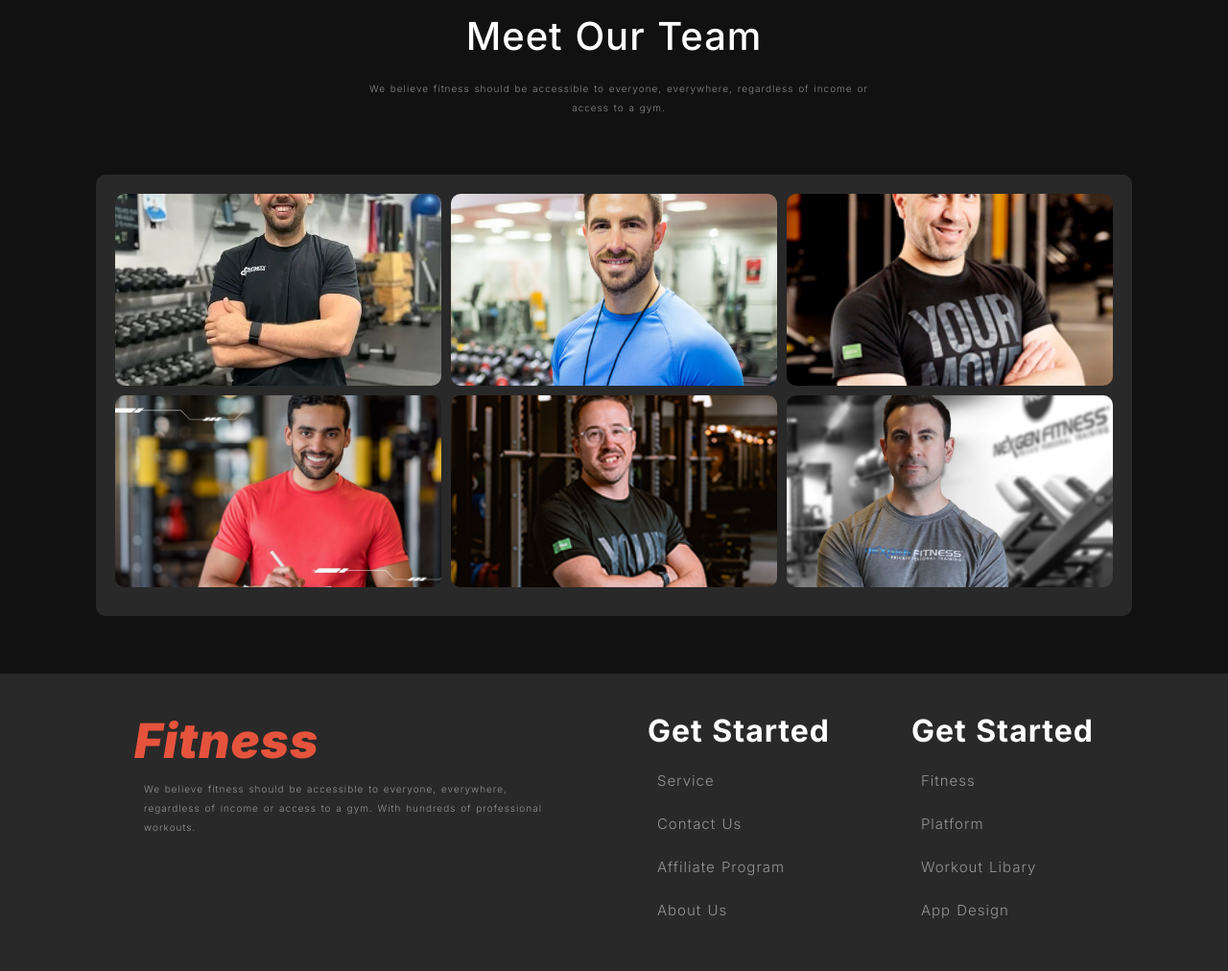
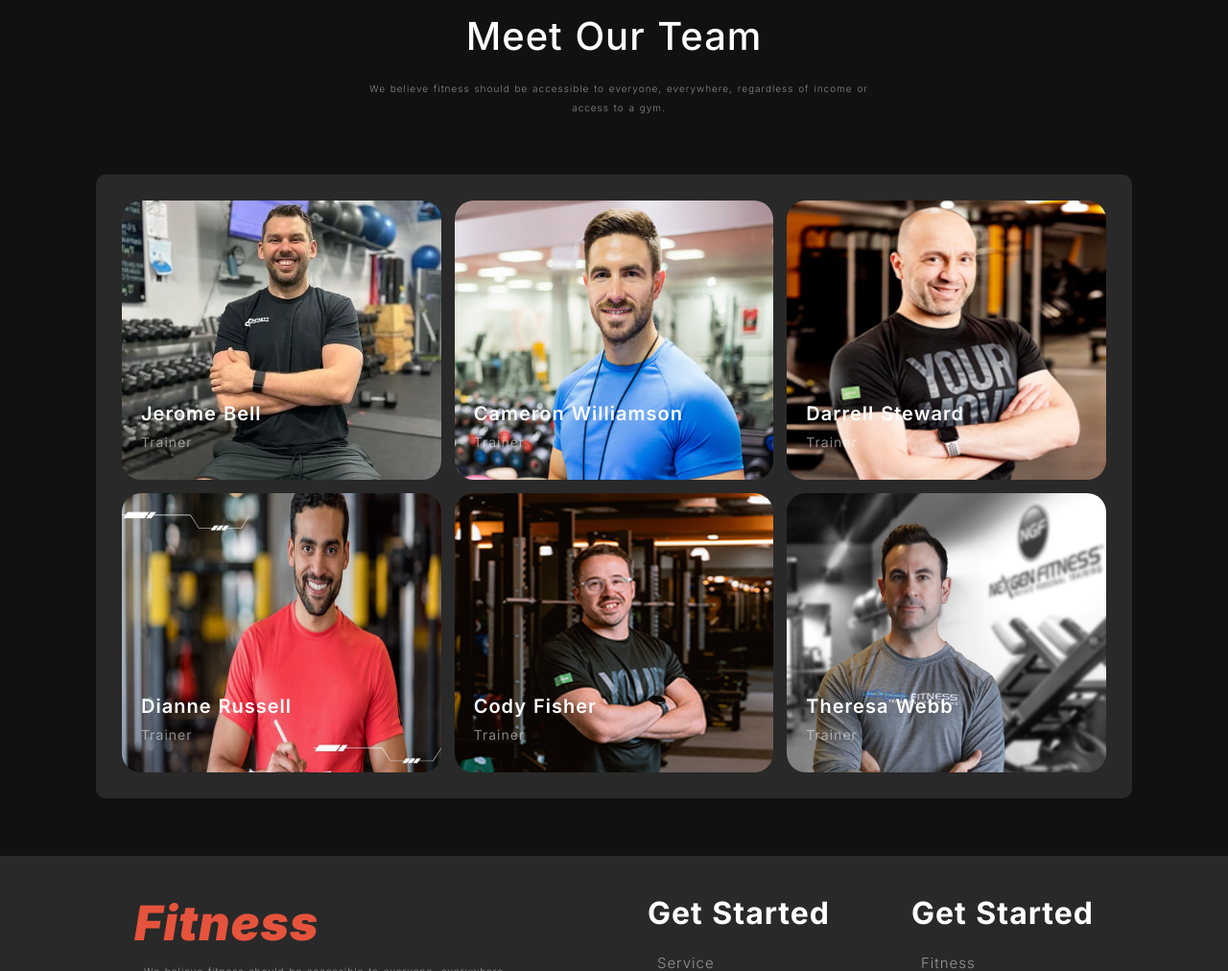
Before and after one commit to suravi8/Assignment_2, a plain HTML site: page index.html in a window 1280 px wide. Shown: the part 2464-3476 px from the top of the page at 96% size. Drawn offline with nearby package versions, Linux system fonts and the light colour scheme.

Commit message:
Add files via upload

```diff
--- a/index.html
+++ b/index.html
@@ -264,27 +264,33 @@
           <p class="text-gray1">We believe fitness should be accessible to everyone, everywhere, regardless of income or
 access to a gym.</p>
         </div>
-        <div class="six_p2">
-          <div class="six_img1">
-            <div>
-              <img src="images/trainer1.png" alt="">
+        <div class="fifth_section_row_previous">
+      <div id="fifth_section_row" class="bg_gray">
+         <div class="image">
+          <h1 class="text-gray">Jerome Bell</h1>
+          <p class="text-gray1">Trainer</p>
          </div>
-            <div>
-              <img src="images/trainer2.png" alt="">
+         <div class="image">
+          <h1 class="text-gray">Cameron Williamson</h1>
+          <p class="text-gray1">Trainer</p>
          </div>
-            <div>
-              <img src="images/trainer3.png" alt="">
+         <div class="image">
+          <h1 class="text-gray">Darrell Steward</h1>
+          <p class="text-gray1">Trainer</p>
          </div>
       </div>
-          <div class="six_img1">
-            <div>
-              <img src="images/trainer4.png" alt="">
+      <div id="fifth_section_row_1" class="bg_gray">
+         <div class="image">
+          <h1 class="text-gray">Dianne Russell</h1>
+          <p class="text-gray1">Trainer</p>
          </div>
-            <div>
-              <img src="images/trainer5.png" alt="">
+         <div class="image">
+          <h1 class="text-gray">Cody Fisher</h1>
+          <p class="text-gray1">Trainer</p>
          </div>
-            <div>
-              <img src="images/trainer6.png" alt="">
+         <div class="image">
+          <h1 class="text-gray">Theresa Webb</h1>
+          <p class="text-gray1">Trainer</p>
          </div>
       </div>
     </div>
--- a/mobile.css
+++ b/mobile.css
@@ -174,13 +174,27 @@ font-size: 2rem;
 .six_1 {
   width: 100%;
 }
-
-.six_img1 {
+#fifth_section_row{
   display: block;
   padding:0 20px;
   height: auto;
   margin: 0;
 }
+#fifth_section_row>.image{
+  width: 94.33%;
+}
+#fifth_section_row_1 {
+    display: block;
+}
+#fifth_section_row_1>.image {
+    width: 94.33%;
+  }
+/*.six_img1 {
+  display: block;
+  padding:0 20px;
+  height: auto;
+  margin: 0;
+}*/
 #six{
    display: block;
    width: 100vw;
--- a/styles.css
+++ b/styles.css
@@ -428,12 +428,12 @@ table tr th, table tr td {
     width: 550px;
 }
 
-.six_p2 {
+/*.six_p2 {
     background-color: rgba(255, 255, 255, 0.1);
     border-radius: 10px;
     padding: 20px;
-}
-.six_img1 {
+}*/
+/*.six_img1 {
     height: 200px;
     display: flex;
     position: relative;
@@ -448,7 +448,88 @@ table tr th, table tr td {
     width: 100%;
     object-fit: cover;
     border-radius: 10px;
+}*/
+.fifth_section_row_previous{
+  /*padding: 20px;
+  border-radius: 30px;
+  margin: 0 14.7vw;*/
+  background-color: rgba(255, 255, 255, 0.1);
+    border-radius: 10px;
+    padding: 20px;
 }
+#fifth_section_row{
+  display: flex;
+}
+#fifth_section_row>.image{
+  width: 33.33%;
+  background-position: center;
+  background-repeat: no-repeat;
+  background-size: 100% 100%;
+  margin: 7px;
+  border-radius: 20px;
+}
+#fifth_section_row>.image>h1{
+  padding-top: 210px;
+  padding-left: 20px;
+  font-size: 20px;
+  font-weight: 600;
+  line-height: 120%;
+}
+#fifth_section_row>.image>p{
+  padding-top: 10px;
+  padding-left: 20px;
+  padding-bottom: 30px;
+  font-size: 14px;
+  font-weight: 400;
+  line-height: 120%;
+}
+#fifth_section_row>.image:nth-child(1){
+  background-image: url('images/trainer1.png');
+}
+#fifth_section_row>.image:nth-child(2){
+  background-image: url('images/trainer2.png');
+}
+#fifth_section_row>.image:nth-child(3){
+  background-image: url('images/trainer3.png');
+}
+#fifth_section_row_1{
+  display: flex;
+}
+#fifth_section_row_1>.image{
+  width: 33.33%;
+  background-position: center;
+  background-repeat: no-repeat;
+  background-size: 100% 100%;
+  margin: 7px;
+  border-radius: 20px;
+}
+#fifth_section_row_1>.image>h1{
+  padding-top: 210px;
+  padding-left: 20px;
+  font-size: 20px;
+  font-weight: 600;
+  line-height: 120%;
+}
+#fifth_section_row_1>.image>p{
+  padding-top: 10px;
+  padding-left: 20px;
+  padding-bottom: 30px;
+  font-size: 14px;
+  font-weight: 400;
+  line-height: 120%;
+}
+#fifth_section_row_1>.image:nth-child(1){
+  background-image: url('images/trainer4.png');
+}
+#fifth_section_row_1>.image:nth-child(2){
+  background-image: url('images/trainer5.png');
+}
+#fifth_section_row_1>.image:nth-child(3){
+  background-image: url('images/trainer6.png');
+}
+
+
+
 
 /* footer part */
 footer {
```
Lines whose indentation alone changed are shown as unchanged.
